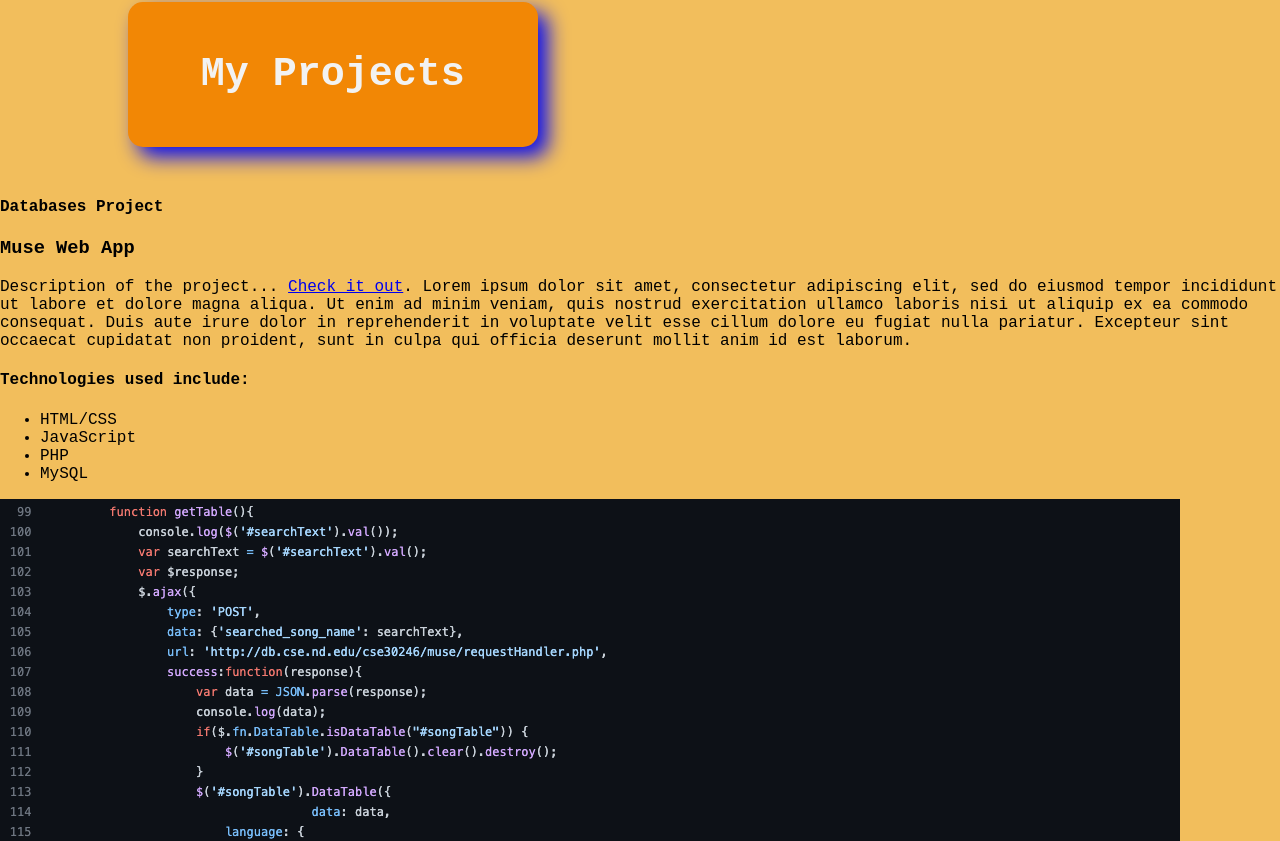
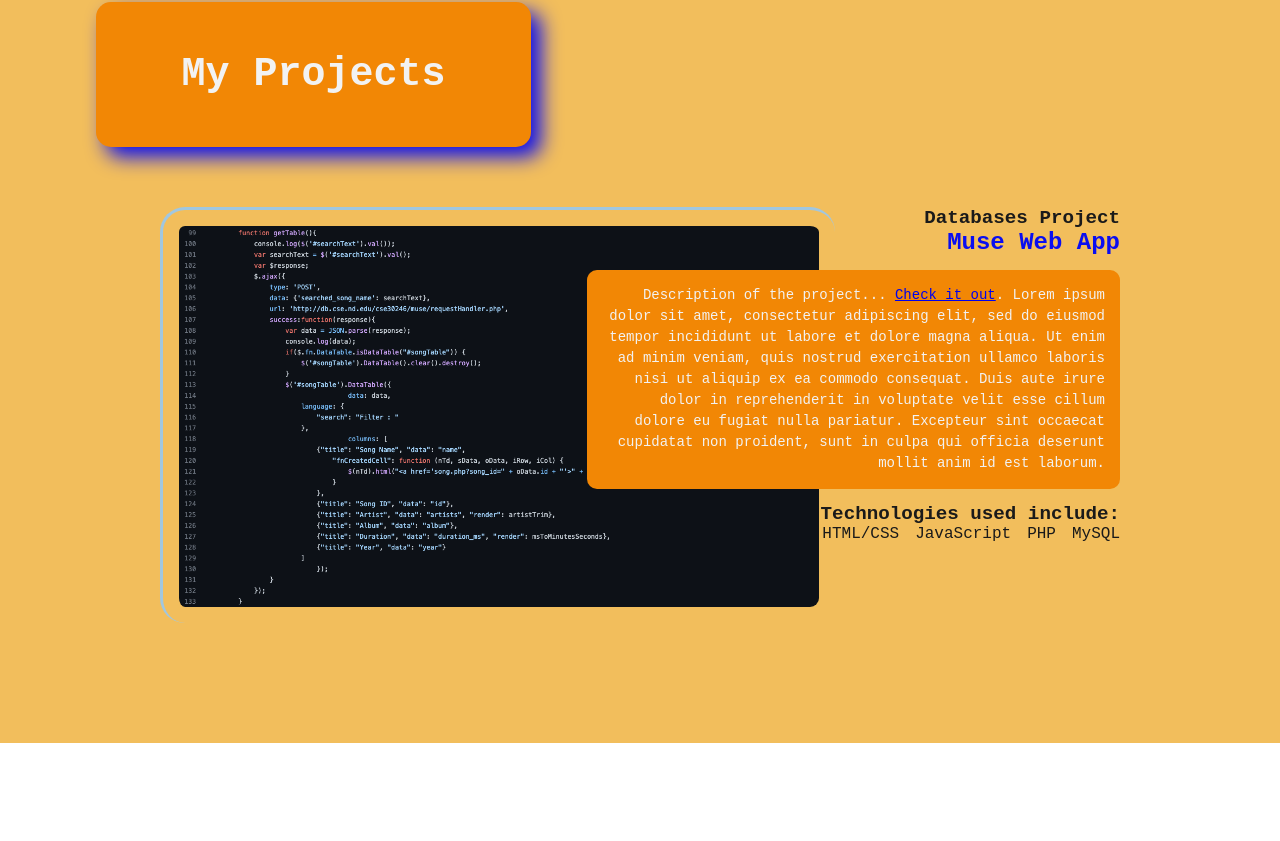
Before and after one commit to tfitzpatrick0/MyWebsite, a React (Create React App) app: page / in a window 1280 px wide. Shown: the part 1502-2343 px from the top of the page. After the commit the page ends 2245 px from the top, so only its background shows below. Built offline with nearby package versions, Linux system fonts and the light colour scheme.

Commit message:
progress on projects component

```diff
--- a/src/components/About/style.css
+++ b/src/components/About/style.css
@@ -9,7 +9,7 @@
 }
 
 .about-header-block {
-  width: 80%;
+  width: 85%;
   margin: 30px;
 }
 
@@ -28,6 +28,6 @@
 }
 
 .about-info-block {
-  width: 80%;
+  width: 75%;
   margin: 30px;
 }
--- a/src/components/Projects/index.jsx
+++ b/src/components/Projects/index.jsx
@@ -2,8 +2,8 @@
 import "./style.css";
 import { colors } from "../../constants.js";
 
-import facerec from "../../images/facerec.png";
-import filesys from "../../images/filesys.png";
+// import facerec from "../../images/facerec.png";
+// import filesys from "../../images/filesys.png";
 import muse from "../../images/muse.png";
 
 function Projects() {
@@ -21,33 +21,38 @@
           <h1 className="projects-header-text">My Projects</h1>
         </div>
       </div>
-      <article>
-        <div class="text">
-          <h4>Databases Project</h4>
-          <h3>Muse Web App</h3>
-          <p class="blackbox">
+      <div className="projects-info-block">
+        <div className="project-info-regular">
+          <div className="project-info-text">
+            <h4 css={{ color: colors.black }}>Databases Project</h4>
+            <h3 css={{ color: colors.blue }}>Muse Web App</h3>
+            <p
+              className="project-overlay"
+              css={{ color: colors.white, backgroundColor: colors.orange }}
+            >
               Description of the project...{" "}
               <a href="https://github.com/tfitzpatrick0/Databases-MuseWebApp">
                 Check it out
               </a>
               . Lorem ipsum dolor sit amet, consectetur adipiscing elit, sed do
-            eiusmod tempor incididunt ut labore et dolore magna aliqua. Ut enim
-            ad minim veniam, quis nostrud exercitation ullamco laboris nisi ut
-            aliquip ex ea commodo consequat. Duis aute irure dolor in
-            reprehenderit in voluptate velit esse cillum dolore eu fugiat nulla
-            pariatur. Excepteur sint occaecat cupidatat non proident, sunt in
-            culpa qui officia deserunt mollit anim id est laborum.
+              eiusmod tempor incididunt ut labore et dolore magna aliqua. Ut
+              enim ad minim veniam, quis nostrud exercitation ullamco laboris
+              nisi ut aliquip ex ea commodo consequat. Duis aute irure dolor in
+              reprehenderit in voluptate velit esse cillum dolore eu fugiat
+              nulla pariatur. Excepteur sint occaecat cupidatat non proident,
+              sunt in culpa qui officia deserunt mollit anim id est laborum.
             </p>
-          <h4>Technologies used include:</h4>
-          <ul>
+            <h4 css={{ color: colors.black }}>Technologies used include:</h4>
+            <ul css={{ color: colors.black }}>
               <li>HTML/CSS</li>
               <li>JavaScript</li>
               <li>PHP</li>
               <li>MySQL</li>
             </ul>
           </div>
-        <img src={muse} alt="Lil Muse Code." />
-      </article>
+          <img className="project-image" src={muse} alt="Lil Muse Code." />
+        </div>
+      </div>
     </div>
   );
 }
--- a/src/components/Projects/style.css
+++ b/src/components/Projects/style.css
@@ -7,7 +7,7 @@
 }
 
 .projects-header-block {
-  width: 80%;
+  width: 85%;
   margin: 30px 30px;
 }
 
@@ -24,3 +24,68 @@
   padding: 50px 0px;
   font-size: 40px;
 }
+
+.projects-info-block {
+  width: 75%;
+  margin: 30px;
+}
+
+.project-info-text > h4 {
+  font-size: 120%;
+  margin: 0px;
+}
+
+.project-info-text > h3 {
+  font-size: 150%;
+  margin: 0px;
+}
+
+.project-overlay {
+  padding: 15px;
+  border-radius: 10px;
+  font-size: 14px;
+  line-height: 1.5;
+}
+
+.project-info-regular ul,
+.project-info-reverse ul {
+  list-style-type: none;
+  padding: 0;
+  margin: 0;
+  display: flex;
+  flex-flow: row wrap;
+  gap: 1rem;
+  font-size: 1rem;
+}
+
+.project-image {
+  max-width: 120%;
+  margin-bottom: 30px;
+  padding: 1rem;
+  border-left: 3px solid #a1c7e0;
+  border-top: 3px solid #a1c7e0;
+  border-radius: 25px;
+}
+
+.project-info-regular,
+.project-info-reverse {
+  display: grid;
+  grid-template-columns: repeat(9, 1fr);
+}
+
+.project-info-regular .project-info-text {
+  grid-column: 5/10;
+  grid-row: 1/2;
+  order: 2;
+  text-align: right;
+}
+
+.project-info-regular .project-image {
+  grid-column: 1/6;
+  grid-row: 1/2;
+  order: 1;
+}
+
+.project-info-regular ul {
+  justify-content: flex-end;
+}
```
Lines whose indentation alone changed are shown as unchanged.
